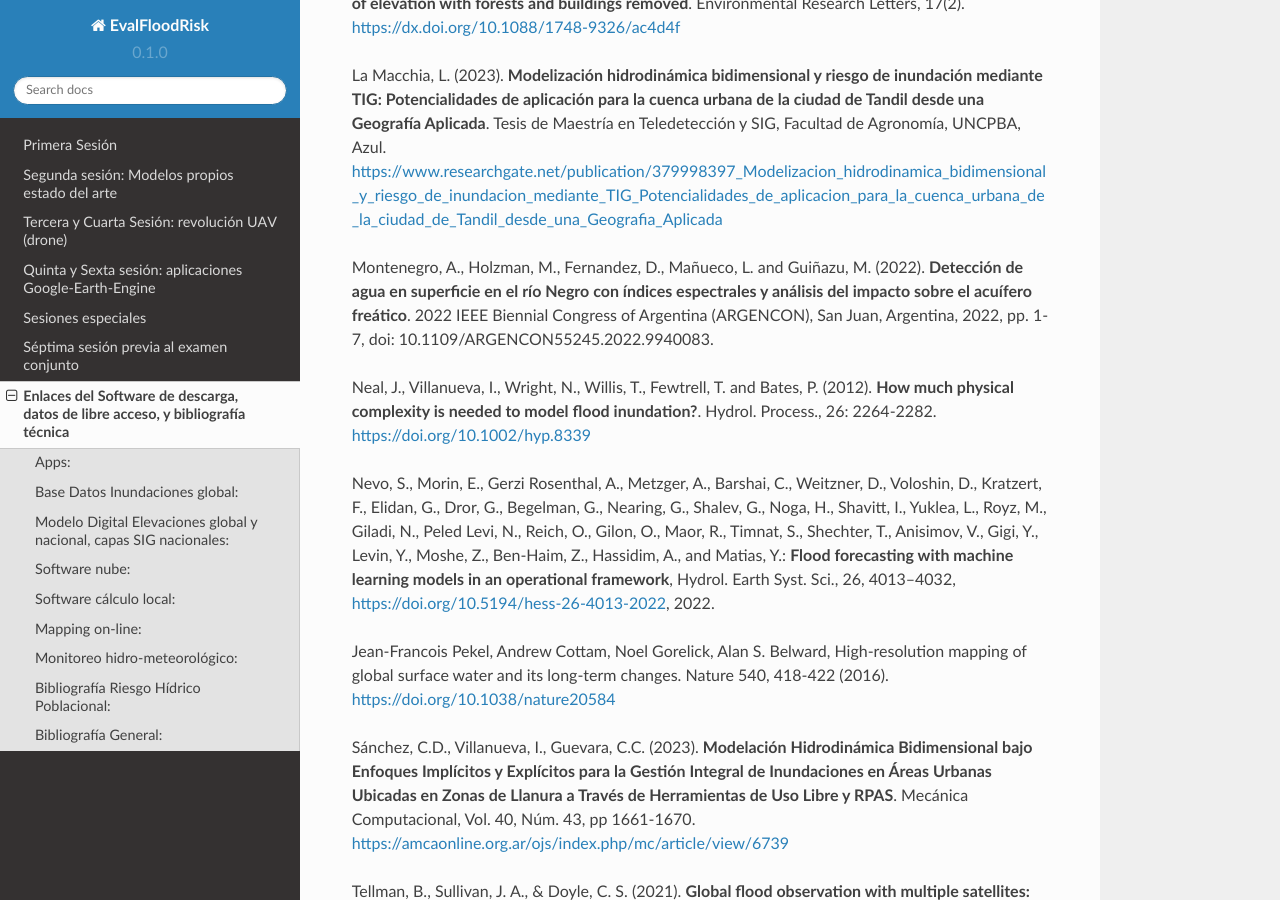
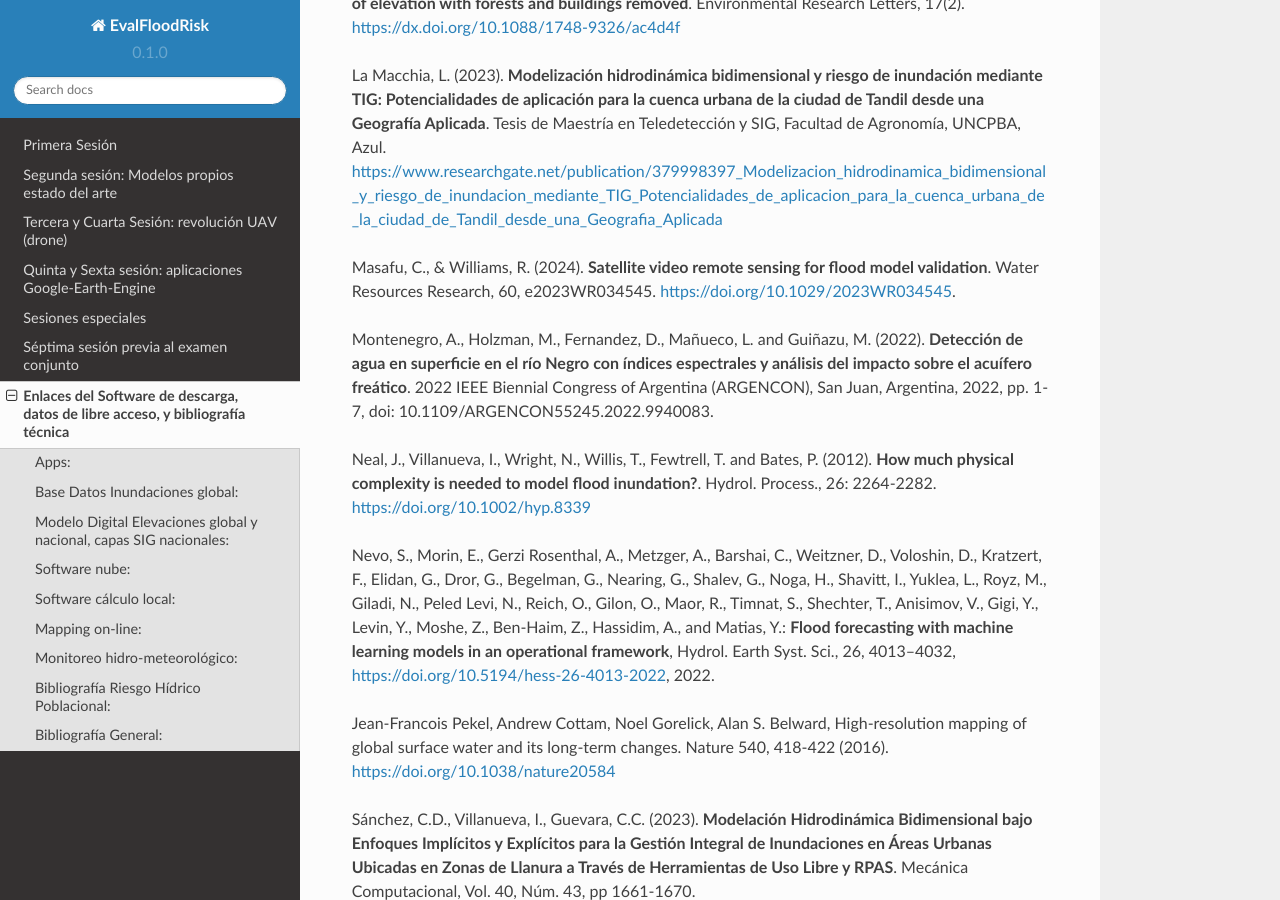
Before and after one commit to ivillamadrid/EvalFloodRisk_RSSWE, a Sphinx documentation site: the page built from docs/source/software.rst, in a window 1280 px wide and 900 px high, scrolled down 2037 px. Built offline with Sphinx 7.4.7 and the Read the Docs theme 2.0.0, drawn with Linux system fonts in a browser that asks for light colours.

Commit message:
Update software.rst

```diff
--- a/docs/source/software.rst
+++ b/docs/source/software.rst
@@ -80,6 +80,9 @@ Hawker, L., Uhe, P., Paulo, L., Sosa, J., Savage, J., Sampson, C., & Neal, J. (2
 La Macchia, L. (2023). **Modelización hidrodinámica bidimensional y riesgo de inundación mediante TIG: Potencialidades de aplicación para la cuenca urbana de la ciudad de Tandil desde una Geografía Aplicada**. Tesis de Maestría en Teledetección y SIG, Facultad de Agronomía, UNCPBA, Azul.
 https://www.researchgate.net/publication/379998397_Modelizacion_hidrodinamica_bidimensional_y_riesgo_de_inundacion_mediante_TIG_Potencialidades_de_aplicacion_para_la_cuenca_urbana_de_la_ciudad_de_Tandil_desde_una_Geografia_Aplicada
 
+Masafu, C., & Williams, R. (2024). **Satellite video remote sensing for flood model validation**. Water Resources
+Research, 60, e2023WR034545. https://doi.org/10.1029/2023WR034545.
+
 Montenegro, A., Holzman, M., Fernandez, D., Mañueco, L. and Guiñazu, M. (2022). **Detección de agua en superficie en el río Negro con índices espectrales y análisis del impacto sobre el acuífero freático**. 2022 IEEE Biennial Congress of Argentina (ARGENCON), San Juan, Argentina, 2022, pp. 1-7, doi: 10.1109/ARGENCON55245.2022.9940083.
 
 Neal, J., Villanueva, I., Wright, N., Willis, T., Fewtrell, T. and Bates, P. (2012). **How much physical complexity is needed to model flood inundation?**. Hydrol. Process., 26: 2264-2282. https://doi.org/10.1002/hyp.8339
```
